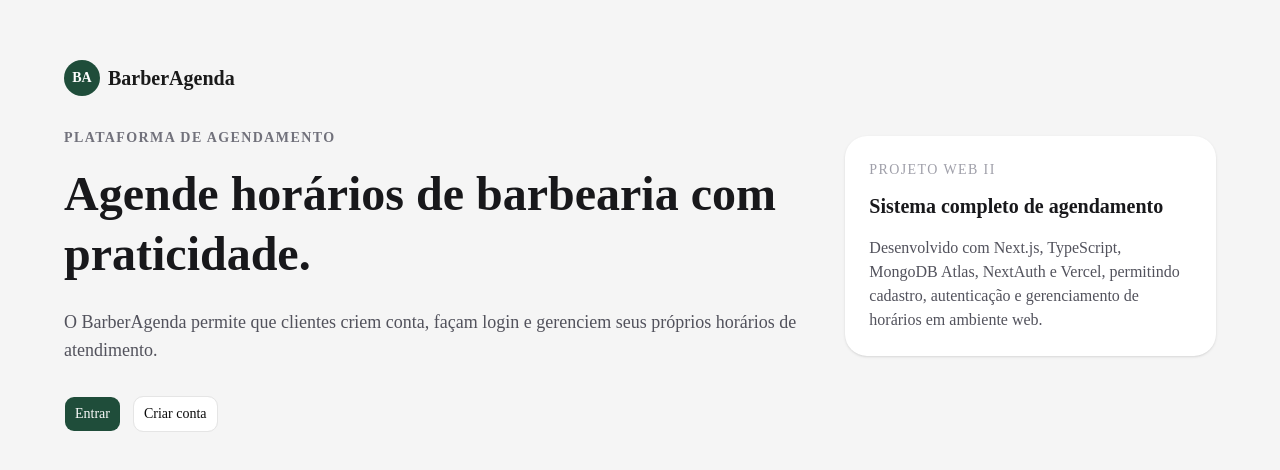
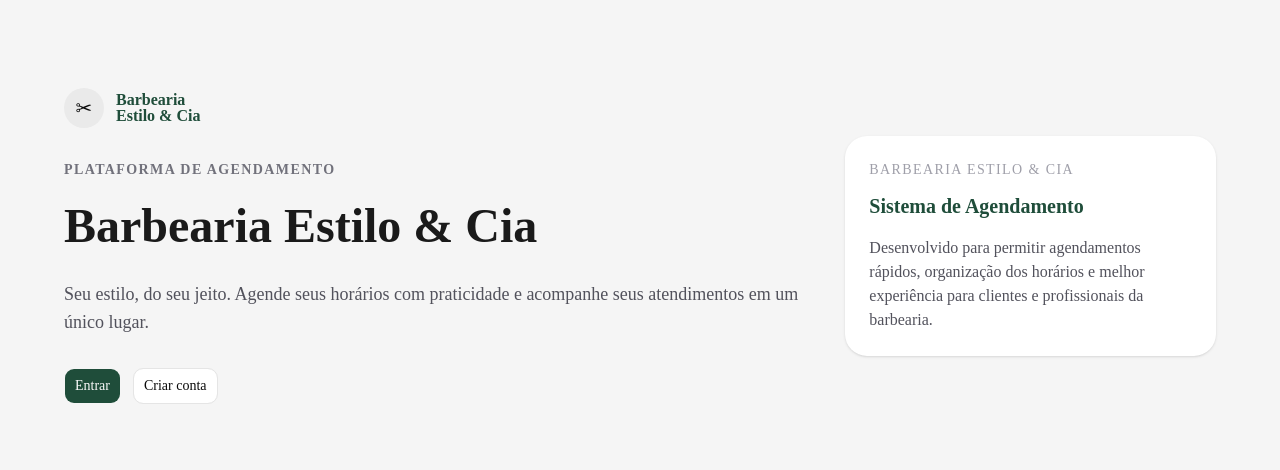
Before and after one commit to dimitriporto/barber-agenda, a Next.js app: page / in a window 1280 px wide. Shown: the part 154-624 px from the top of the page. Built offline with nearby package versions, Linux system fonts and the light colour scheme.

Commit message:
style: integra identidade da Barbearia Estilo & Cia

```diff
--- a/src/app/page.tsx
+++ b/src/app/page.tsx
@@ -17,13 +17,13 @@ export default function Home() {
                 Plataforma de Agendamento
               </p>
 
-              <h1 className="mt-4 text-5xl font-bold leading-tight text-zinc-900">
-                Agende horários de barbearia com praticidade.
+              <h1 className="mt-4 text-5xl font-bold leading-tight text-[#1A1A1A]">
+                Barbearia Estilo & Cia
               </h1>
 
               <p className="mt-6 text-lg text-zinc-600">
-                O BarberAgenda permite que clientes criem conta, façam login e
-                gerenciem seus próprios horários de atendimento.
+                Seu estilo, do seu jeito. Agende seus horários com
+                praticidade e acompanhe seus atendimentos em um único lugar.
               </p>
             </div>
 
@@ -44,17 +44,17 @@ export default function Home() {
 
           <div className="rounded-3xl bg-white p-6 shadow-sm">
             <p className="text-sm uppercase tracking-widest text-zinc-400">
-              Projeto Web II
+              Barbearia Estilo & Cia
             </p>
 
-            <h2 className="mt-3 text-xl font-bold text-zinc-900">
-              Sistema completo de agendamento
+            <h2 className="mt-3 text-xl font-bold text-[#1F4D3A]">
+              Sistema de Agendamento
             </h2>
 
             <p className="mt-4 text-zinc-600">
-              Desenvolvido com Next.js, TypeScript, MongoDB Atlas, NextAuth e
-              Vercel, permitindo cadastro, autenticação e gerenciamento de
-              horários em ambiente web.
+              Desenvolvido para permitir agendamentos rápidos,
+              organização dos horários e melhor experiência para
+              clientes e profissionais da barbearia.
             </p>
           </div>
         </div>
--- a/src/components/app-logo.tsx
+++ b/src/components/app-logo.tsx
@@ -1,16 +1,22 @@
 import Link from "next/link";
 
-// Logo textual reutilizável do sistema
+// Logo reutilizável do sistema
 export function AppLogo() {
   return (
-    <Link href="/" className="flex items-center gap-2">
-      <div className="flex h-9 w-9 items-center justify-center rounded-full bg-[#1F4D3A] text-sm font-bold text-white">
-        BA
+    <Link href="/" className="flex items-center gap-3">
+      <div className="flex h-10 w-10 items-center justify-center rounded-full bg-[#EAEAEA] text-xl">
+        ✂
       </div>
 
-      <span className="text-xl font-bold text-[#1A1A1A]">
-        BarberAgenda
-      </span>
+      <div>
+        <p className="font-bold leading-none text-[#1F4D3A]">
+          Barbearia
+        </p>
+
+        <p className="font-bold leading-none text-[#1F4D3A]">
+          Estilo & Cia
+        </p>
+      </div>
     </Link>
   );
 }
```
